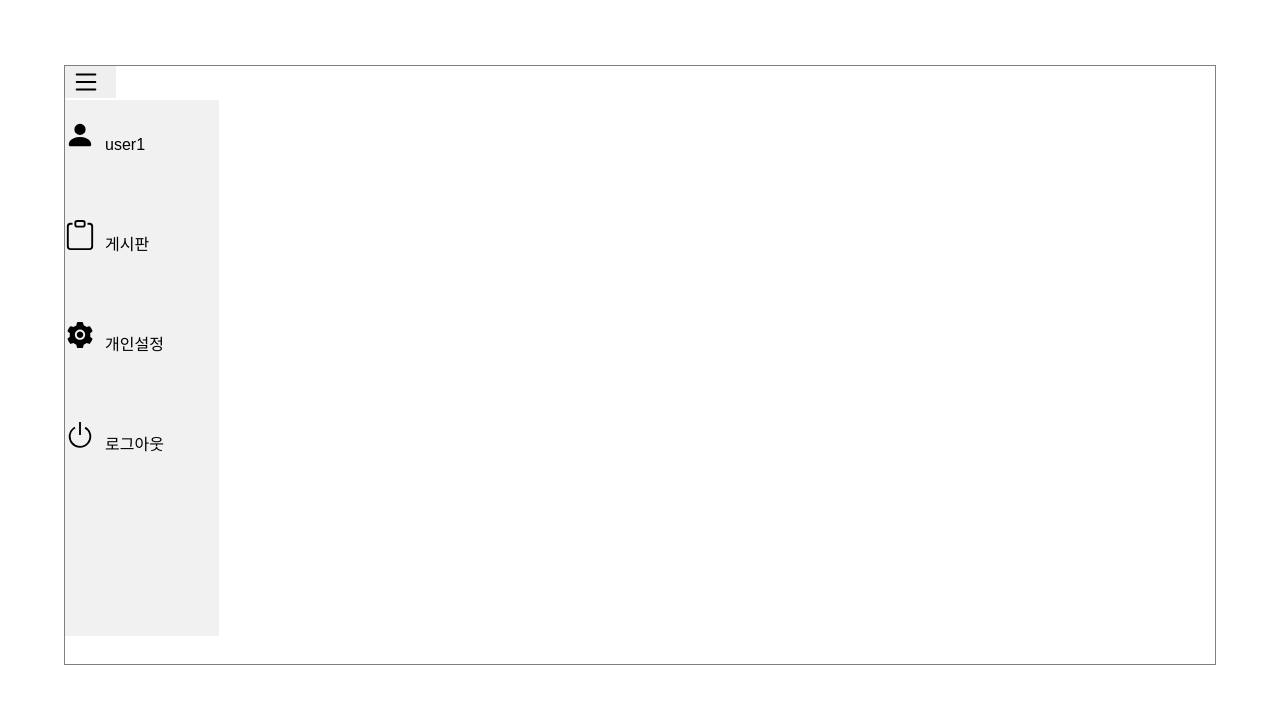
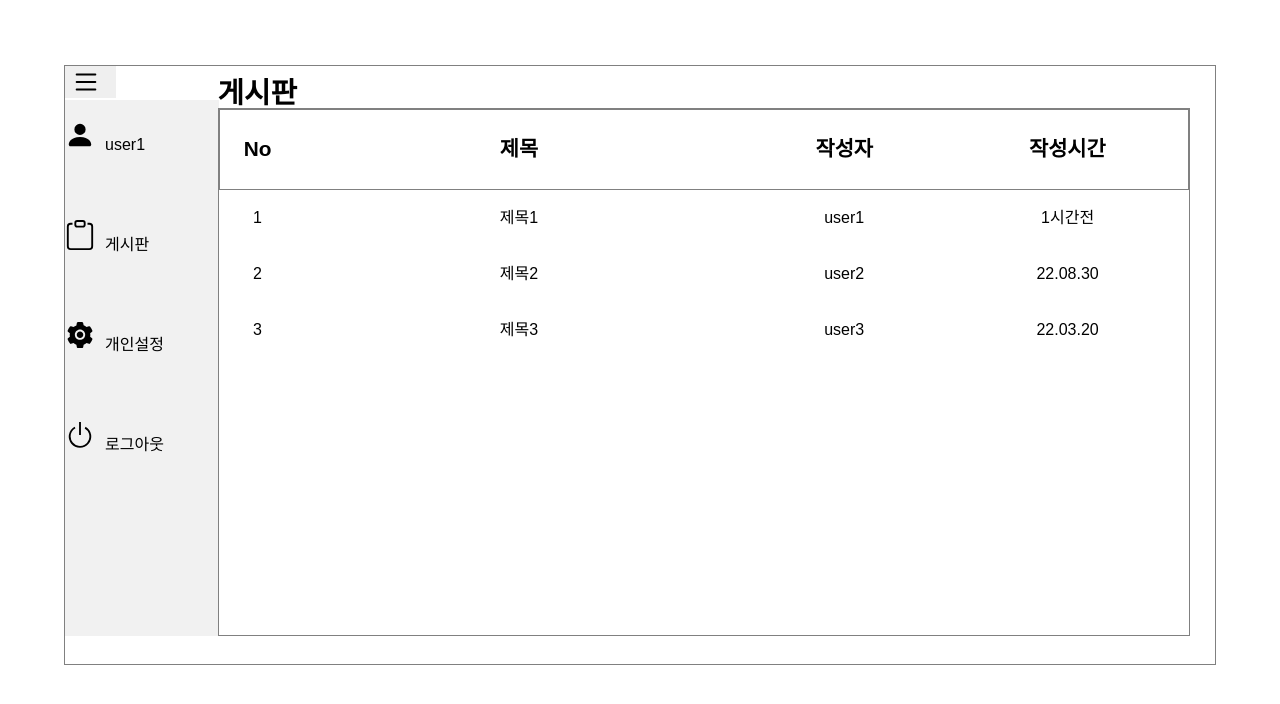
Before and after one commit to KOWOONLEE/5th_mini_notice_board, a React (Create React App) app: page /notice in a window 1280 px wide. Before the commit this address had no page. Shown: the top 704 px of the page. Built offline with nearby package versions, Linux system fonts and the light colour scheme.

Commit message:
Add: 게시판 표 생성

```diff
--- /dev/null
+++ b/public/data/notice.json
@@ -0,0 +1,22 @@
+{
+  "notices": [
+    {
+      "no": 1,
+      "title": "제목1",
+      "author": "user1",
+      "time": "1시간전"
+    },
+    {
+      "no": 2,
+      "title": "제목2",
+      "author": "user2",
+      "time": "22.08.30"
+    },
+    {
+      "no": 3,
+      "title": "제목3",
+      "author": "user3",
+      "time": "22.03.20"
+    }
+  ]
+}
--- a/src/App.js
+++ b/src/App.js
@@ -3,6 +3,8 @@ import { BrowserRouter, Router, Routes, Route } from "react-router-dom";
 import Nav from "./components/Nav";
 import GlobalStyle from "./GlobalStyle";
 import Main from "./pages/Main";
+import Notice from "./pages/Notice";
+
 const App = () => {
   return (
     <BrowserRouter>
@@ -10,6 +12,7 @@ const App = () => {
       <Nav />
       <Routes>
         <Route path="/" element={<Main />} />
+        <Route path="/notice" element={<Notice />} />
       </Routes>
     </BrowserRouter>
   );
--- a/src/components/Nav.js
+++ b/src/components/Nav.js
@@ -20,13 +20,13 @@ const Nav = () => {
       </button>
       <ul className={isActive ? "active" : "nonActive"}>
         <li>
-          <a href="#" className="item">
+          <a href="/" className="item">
             <BsFillPersonFill />
             <span>user1</span>
           </a>
         </li>
         <li>
-          <a href="#" className="item">
+          <a href="/notice" className="item">
             <BsClipboard />
             <span>게시판</span>
           </a>
@@ -91,6 +91,7 @@ const HeaderWrapper = styled.div`
     }
   }
   .nonActive {
+    position: fixed;
     width: 12vw;
     transition: width 1s;
   }
--- a/src/pages/Main.js
+++ b/src/pages/Main.js
@@ -1,8 +1,23 @@
 import styled from "styled-components";
 
 const Main = () => {
-  return <MainWrapper></MainWrapper>;
+  return (
+    <MainWrapper>
+      <div>Main Page</div>
+    </MainWrapper>
+  );
 };
 export default Main;
 
-const MainWrapper = styled.div``;
+const MainWrapper = styled.div`
+  display: flex;
+  position: fixed;
+  width: 76vw;
+  height: 10vh;
+  left: 17vw;
+  top: 65px;
+  font-size: 1.8em;
+  font-weight: bold;
+  align-items: center;
+  border-bottom: 1px solid gray;
+`;
--- /dev/null
+++ b/src/pages/Notice.js
@@ -0,0 +1,103 @@
+import { useState, useEffect } from "react";
+import styled from "styled-components";
+
+const Notice = () => {
+  const [contents, setContents] = useState([]);
+
+  useEffect(() => {
+    fetch("/data/notice.json")
+      .then((res) => res.json())
+      .then((data) => setContents(data.notices));
+  }, []);
+
+  return (
+    <NoticeWrapper>
+      <div className="header">게시판</div>
+      <div className="table">
+        <table>
+          <thead>
+            <tr>
+              <th className="number">No</th>
+              <th className="title">제목</th>
+              <th className="author">작성자</th>
+              <th className="time">작성시간</th>
+            </tr>
+          </thead>
+          <tbody>
+            {contents.map((item) => (
+              <tr value={item.no} key={item.id}>
+                <td>{item.no}</td>
+                <td>{item.title}</td>
+                <td>{item.author}</td>
+                <td>{item.time}</td>
+              </tr>
+            ))}
+          </tbody>
+        </table>
+      </div>
+    </NoticeWrapper>
+  );
+};
+export default Notice;
+
+const NoticeWrapper = styled.div`
+  display: flex;
+  position: fixed;
+  width: 76vw;
+  left: 17vw;
+  top: 65px;
+
+  .header {
+    display: flex;
+    font-size: 1.8em;
+    font-weight: bold;
+    height: 7vh;
+    align-items: center;
+  }
+
+  .table {
+    position: fixed;
+    top: 108px;
+    width: 76vw;
+    height: 66vh;
+    border: 1px solid gray;
+  }
+
+  thead {
+    width: 76vw;
+    height: 7vh;
+    font-size: 1.3em;
+    font-weight: bold;
+    border: 1px solid gray;
+    text-align: center;
+    align-items: center;
+    justify-content: center;
+
+    tr {
+      height: 10vh;
+    }
+
+    th {
+      vertical-align: middle;
+    }
+
+    .number {
+      width: 6vw;
+    }
+    .title {
+      width: 35vw;
+    }
+    .author {
+      width: 16vw;
+    }
+    .time {
+      width: 19vw;
+    }
+  }
+
+  td {
+    height: 7vh;
+    text-align: center;
+    vertical-align: middle;
+  }
+`;
```
